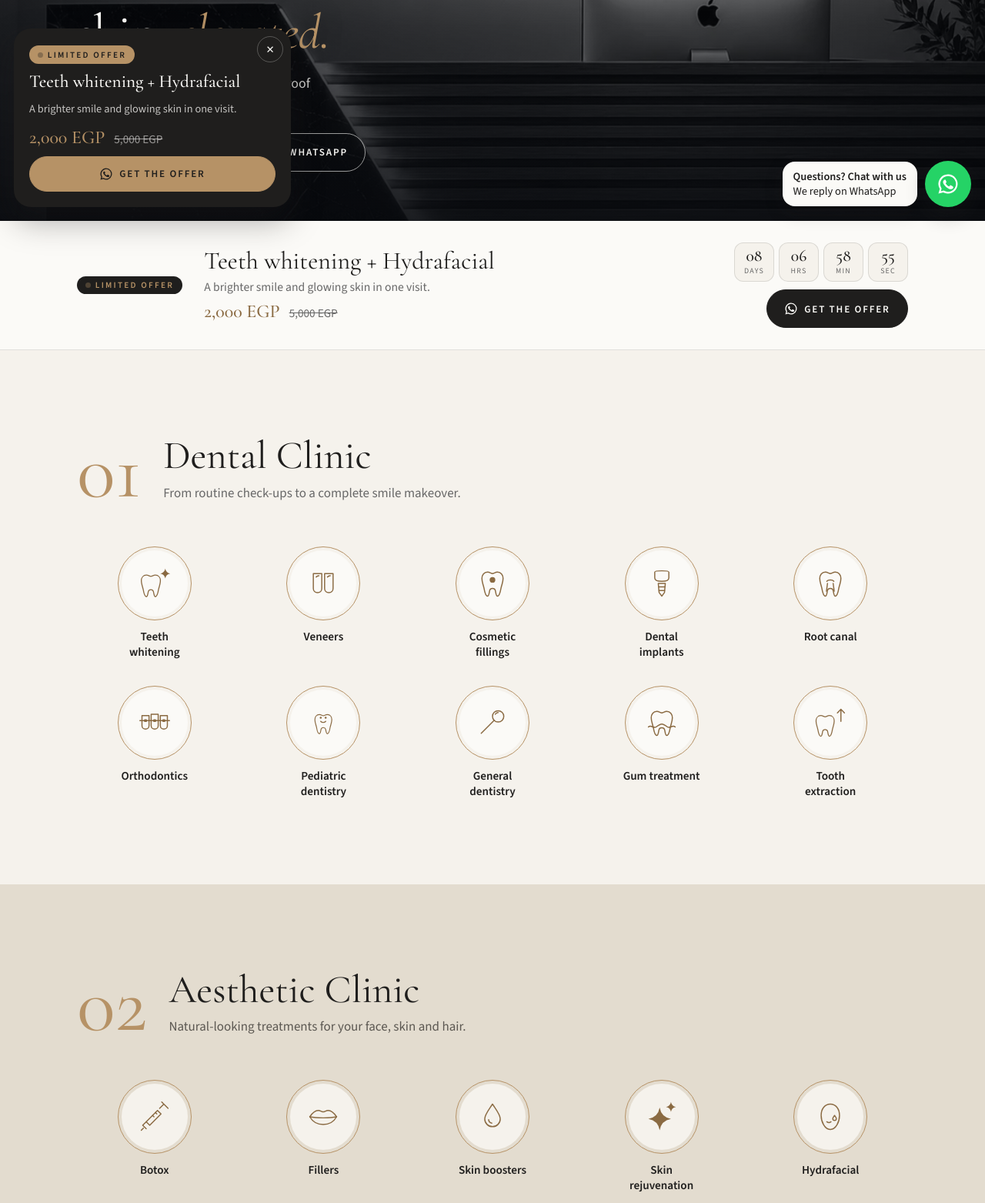
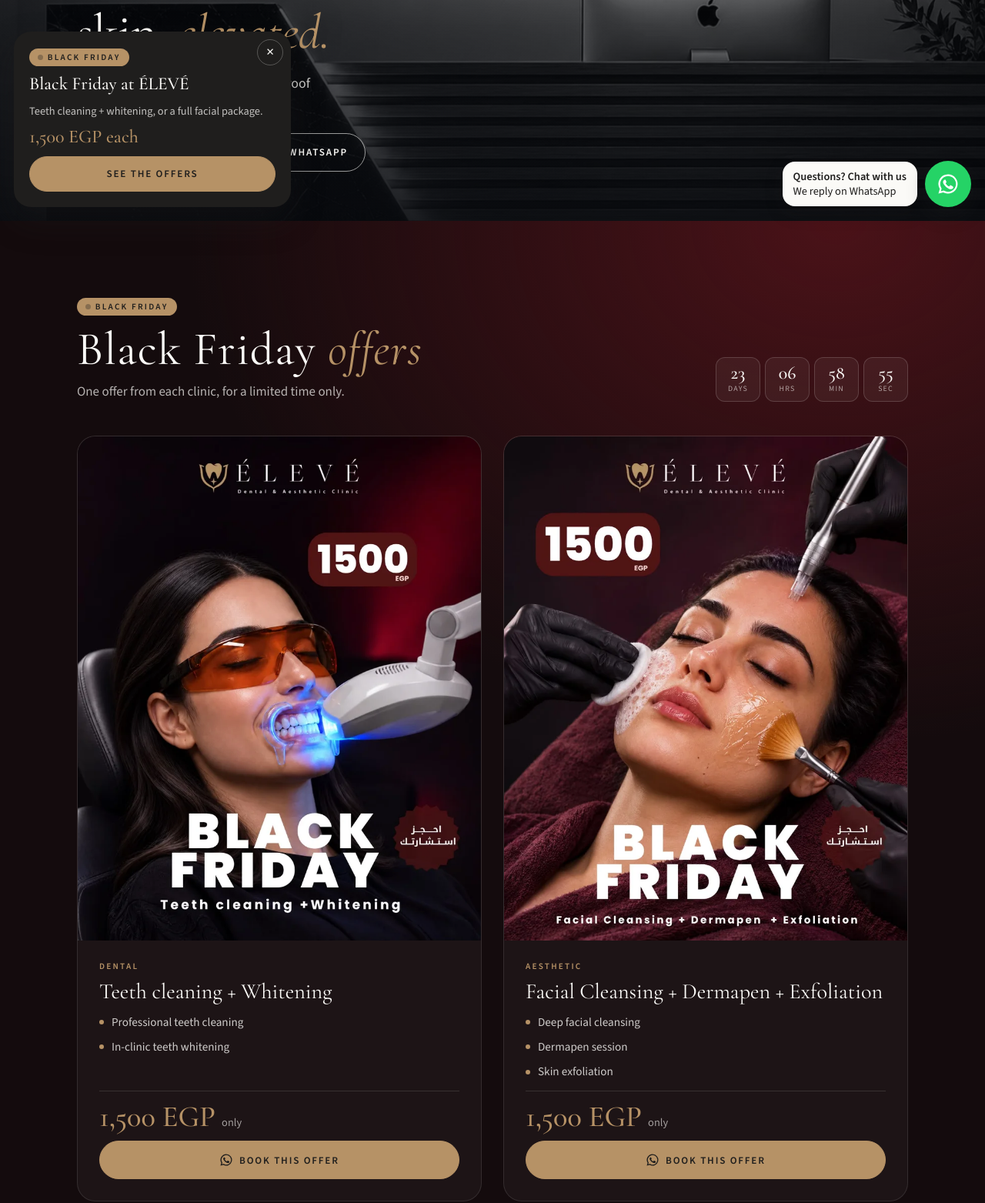
Before and after one commit to eleveclinc/eleveclinc.github.io, a plain HTML site: page index.html in a window 1280 px wide. Shown: the part 513-2076 px from the top of the page at 77% size. Drawn offline with nearby package versions, Linux system fonts and the light colour scheme.

Commit message:
Add files via upload

```diff
--- a/index.html
+++ b/index.html
@@ -16,7 +16,7 @@
 <meta property="og:url" content="https://eleveclinicegy.com/">
 <link rel="canonical" href="https://eleveclinicegy.com/">
 <meta name="twitter:card" content="summary_large_image">
-<script type="application/ld+json">{"@context":"https://schema.org","@type":"Dentist","name":"ÉLEVÉ Dental & Aesthetic Clinic","url":"https://eleveclinicegy.com/","image":"https://eleveclinicegy.com/og-image.jpg","address":{"@type":"PostalAddress","streetAddress":"35 Oman Street, off Mohie El Din Abou El Ezz","addressLocality":"Dokki","addressRegion":"Giza","addressCountry":"EG"},"hasMap":"https://maps.google.com/?q=Eleve%20dental%20and%20aesthetic%20clinic&ftid=0x145847f15ecc92a3:0x3178656723b6a2f4","telephone":"+201037343514","sameAs":["https://www.instagram.com/elevedentaleg/","https://www.instagram.com/eleveaestheticeg/","https://www.facebook.com/profile.php?id=61591872480309","https://www.facebook.com/profile.php?id=61592040232927"]}</script>
+<script type="application/ld+json">{"@context":"https://schema.org","@type":"Dentist","name":"ÉLEVÉ Dental & Aesthetic Clinic","url":"https://eleveclinicegy.com/","image":"https://eleveclinicegy.com/og-image.jpg","address":{"@type":"PostalAddress","streetAddress":"35 Oman Street, off Mohie El Din Abou El Ezz","addressLocality":"Dokki","addressRegion":"Giza","addressCountry":"EG"},"hasMap":"https://maps.google.com/?q=Eleve%20dental%20and%20aesthetic%20clinic&ftid=0x145847f15ecc92a3:0x3178656723b6a2f4","telephone":"+201037343514","sameAs":["https://www.instagram.com/elevedentaleg/","https://www.facebook.com/profile.php?id=61591872480309"]}</script>
 <link rel="preconnect" href="https://fonts.googleapis.com">
 <link rel="preconnect" href="https://fonts.gstatic.com" crossorigin>
 <link rel="stylesheet" href="https://fonts.googleapis.com/css2?family=Cormorant+Garamond:ital,wght@0,400;0,500;1,400&family=Pinyon+Script&family=Source+Sans+3:wght@300;400;600&family=Noto+Naskh+Arabic:wght@500;600&family=IBM+Plex+Sans+Arabic:wght@300;400;600&display=swap">
@@ -151,29 +151,41 @@ html.intro-on{overflow:hidden}
 @keyframes rise{from{opacity:0;transform:translateY(22px)}}
 @media (prefers-reduced-motion:reduce){.splash{display:none}}
 
-/* offer band */
-.offer{background:var(--paper);border-bottom:1px solid var(--line)}
-.offer .wrap{display:grid;grid-template-columns:auto 1fr auto;gap:28px;align-items:center;padding-block:28px}
-.tag{display:inline-flex;align-items:center;gap:.5em;background:var(--ink);color:var(--gold);border-radius:999px;padding:.55em 1em;font:600 .7rem/1 var(--body);letter-spacing:.2em;text-transform:uppercase;white-space:nowrap}
+/* Black Friday offers */
+.offer{--bf:#140b0d;--bf-2:#3a0f14;background:radial-gradient(120% 90% at 85% 0%,#4a1218 0%,rgba(74,18,24,0) 55%),var(--bf);color:var(--paper);padding-block:clamp(56px,8vw,96px)}
+.offer .head{display:flex;justify-content:space-between;align-items:end;gap:24px;flex-wrap:wrap;margin-bottom:clamp(28px,4vw,44px)}
+.offer .head h2{font:400 clamp(2.4rem,5vw,3.8rem)/1 var(--display);letter-spacing:.02em;margin-top:14px}
+.offer .head h2 em{color:var(--gold);font-style:italic}
+html[lang="ar"] .offer .head h2{font-family:var(--ar-display);font-weight:600;line-height:1.3}
+html[lang="ar"] .offer .head h2 em{font-style:normal}
+.offer .head p{color:rgba(251,250,247,.7);margin-top:10px;max-width:44ch}
+.tag{display:inline-flex;align-items:center;gap:.5em;background:var(--gold);color:var(--ink);border-radius:999px;padding:.55em 1em;font:600 .7rem/1 var(--body);letter-spacing:.2em;text-transform:uppercase;white-space:nowrap}
 html[lang="ar"] .tag{font-family:var(--ar-body);letter-spacing:0;font-size:.85rem}
-.tag i{width:7px;height:7px;border-radius:50%;background:var(--gold);animation:pulse 1.6s infinite}
+.tag i{width:7px;height:7px;border-radius:50%;background:var(--ink);animation:pulse 1.6s infinite}
 @keyframes pulse{50%{opacity:.25}}
-.offer h3{font-size:clamp(1.5rem,2.6vw,2rem)}
-.offer .txt{display:grid;gap:4px;min-width:0}
-.offer .txt p{color:var(--stone);font-size:.98rem}
-.price{display:flex;align-items:baseline;gap:12px;flex-wrap:wrap;margin-top:4px}
-.price b{font:500 1.5rem/1 var(--display);color:var(--gold-ink)}
-html[lang="ar"] .price b{font-family:var(--ar-display)}
-.price s{color:var(--stone);font-size:.95rem}
-.offer .side{display:grid;gap:10px;justify-items:end}
 .count{display:flex;gap:6px;font-variant-numeric:tabular-nums;direction:ltr}
-.count span{display:grid;justify-items:center;min-width:52px;padding:6px 4px;border:1px solid var(--line);border-radius:12px;background:var(--ivory)}
-.count b{font:500 1.35rem/1 var(--display)}
-.count small{font-size:.62rem;letter-spacing:.12em;text-transform:uppercase;color:var(--stone)}
+.count span{display:grid;justify-items:center;min-width:58px;padding:8px 4px;border:1px solid rgba(251,250,247,.16);border-radius:12px;background:rgba(251,250,247,.05)}
+.count b{font:500 1.5rem/1 var(--display);color:var(--paper)}
+.count small{font-size:.62rem;letter-spacing:.12em;text-transform:uppercase;color:rgba(251,250,247,.6)}
 html[lang="ar"] .count small{letter-spacing:0;font-size:.72rem}
-.offer .btn{background:var(--ink);border-color:var(--ink);color:var(--paper)}
-.offer .btn:hover{background:var(--gold);border-color:var(--gold);color:var(--ink)}
-@media (max-width:860px){.offer .wrap{grid-template-columns:1fr;gap:14px}.offer .side{justify-items:start}.offer .btn{width:100%}}
+.bf-grid{display:grid;grid-template-columns:1fr 1fr;gap:clamp(16px,2.4vw,28px)}
+.bf{display:flex;flex-direction:column;background:rgba(251,250,247,.04);border:1px solid rgba(251,250,247,.1);border-radius:24px;overflow:hidden;min-width:0}
+.bf figure{margin:0}
+.bf figure img{width:100%;height:auto;display:block;aspect-ratio:4/5;object-fit:cover}
+.bf .body{flex:1;display:flex;flex-direction:column;gap:12px;padding:clamp(18px,2.4vw,28px);min-width:0}
+.bf .dept{font:600 .7rem/1 var(--body);letter-spacing:.2em;text-transform:uppercase;color:var(--gold)}
+html[lang="ar"] .bf .dept{font-family:var(--ar-body);letter-spacing:0;font-size:.85rem}
+.bf h3{font-size:clamp(1.45rem,2.2vw,1.9rem);color:var(--paper)}
+.bf ul{list-style:none;margin:0;padding:0;display:grid;gap:8px}
+.bf li{display:flex;gap:10px;align-items:center;color:rgba(251,250,247,.8);font-size:.95rem}
+.bf li::before{content:"";width:6px;height:6px;border-radius:50%;background:var(--gold);flex:none}
+.bf .price{margin-top:auto;padding-top:14px;border-top:1px solid rgba(251,250,247,.12);display:flex;align-items:baseline;gap:8px}
+.bf .price b{font:500 2.4rem/1 var(--display);color:var(--gold)}
+html[lang="ar"] .bf .price b{font-family:var(--ar-display)}
+.bf .price span{color:rgba(251,250,247,.6);font-size:.9rem}
+.bf .btn{width:100%}
+.bf .btn:hover{background:var(--paper);border-color:var(--paper);color:var(--ink)}
+@media (max-width:700px){.bf-grid{grid-template-columns:1fr}}
 
 /* floating whatsapp + offer pop */
 .fab{position:fixed;z-index:75;inset-inline-end:max(18px,env(safe-area-inset-right,0px));bottom:calc(18px + env(safe-area-inset-bottom,0px));display:flex;align-items:center;gap:10px;flex-direction:row-reverse}
@@ -189,8 +201,10 @@ html[lang="ar"] .pop h4{font-family:var(--ar-display);font-weight:600;line-heigh
 .pop p{font-size:.9rem;color:rgba(251,250,247,.75)}
 .pop .price b{color:var(--gold)}
 .pop .price s{color:rgba(251,250,247,.55)}
-.pop .tag{background:var(--gold);color:var(--ink);justify-self:start}
-.pop .tag i{background:var(--ink)}
+.pop .tag{justify-self:start}
+.pop .price b{font:500 1.5rem/1 var(--display);color:var(--gold)}
+html[lang="ar"] .pop .price b{font-family:var(--ar-display)}
+.pop .btn.line{color:var(--paper);border-color:rgba(251,250,247,.4);background:transparent}
 .pop .x{position:absolute;top:10px;inset-inline-end:10px;width:34px;height:34px;border-radius:50%;border:1px solid rgba(251,250,247,.25);background:transparent;color:var(--paper);cursor:pointer}
 .pop .btn{width:100%;min-height:46px}
 @media (max-width:640px){.pop{width:auto;inset-inline-end:max(18px,env(safe-area-inset-right,0px));bottom:calc(92px + env(safe-area-inset-bottom,0px))}.bubble{display:none}}
@@ -444,6 +458,7 @@ html[lang="ar"] .info h4{font-family:var(--ar-body);letter-spacing:0;font-size:.
 .info a:hover{color:var(--gold)}
 .soc-l{margin:10px 0 6px;font-size:.85rem;color:rgba(251,250,247,.5)}
 .soc{display:flex;gap:8px;flex-wrap:wrap}
+.info .soc{margin-top:4px}
 .info .soc a{display:inline-flex;align-items:center;gap:8px;padding:8px 14px;border:1px solid rgba(251,250,247,.18);border-radius:999px;font-size:.9rem;transition:border-color .2s,color .2s}
 .info .soc a:hover{border-color:var(--gold);color:var(--gold)}
 .soc svg{width:16px;height:16px;fill:none;stroke:currentColor;stroke-width:1.7;stroke-linecap:round;stroke-linejoin:round}
@@ -545,17 +560,37 @@ html[lang="ar"] .facts dt{font-family:var(--ar-body);letter-spacing:0;font-size:
     </div>
   </section>
 
-  <section class="offer" id="offer" aria-label="Offer">
+  <section class="offer" id="offer" aria-labelledby="bf-t">
     <div class="wrap">
-      <span class="tag"><i></i><span data-i18n="offer.tag"></span></span>
-      <div class="txt">
-        <h3 class="o-title"></h3>
-        <p class="o-text"></p>
-        <div class="price"><b class="o-price"></b><s class="o-was"></s></div>
+      <div class="head">
+        <div>
+          <span class="tag"><i></i><span data-i18n="offer.tag"></span></span>
+          <h2 id="bf-t" data-i18n="bf.t"></h2>
+          <p data-i18n="bf.p"></p>
+        </div>
+        <div class="count" id="count" aria-label="Time left"></div>
       </div>
-      <div class="side">
-        <div class="count" id="count" aria-label="Time left"></div>
-        <a class="btn o-link" href="#" target="_blank" rel="noopener"><svg class="wa"><use href="#wa"/></svg><span data-i18n="offer.cta"></span></a>
+      <div class="bf-grid">
+        <article class="bf" data-offer="dental">
+          <figure><img src="bf-dental.webp" alt="" loading="lazy"></figure>
+          <div class="body">
+            <span class="dept o-dept"></span>
+            <h3 class="o-title"></h3>
+            <ul class="o-items"></ul>
+            <div class="price"><b class="o-price"></b><span data-i18n="bf.only"></span></div>
+            <a class="btn o-link" href="#" target="_blank" rel="noopener"><svg class="wa"><use href="#wa"/></svg><span data-i18n="offer.cta"></span></a>
+          </div>
+        </article>
+        <article class="bf" data-offer="aesthetic">
+          <figure><img src="bf-aesthetic.webp" alt="" loading="lazy"></figure>
+          <div class="body">
+            <span class="dept o-dept"></span>
+            <h3 class="o-title"></h3>
+            <ul class="o-items"></ul>
+            <div class="price"><b class="o-price"></b><span data-i18n="bf.only"></span></div>
+            <a class="btn o-link" href="#" target="_blank" rel="noopener"><svg class="wa"><use href="#wa"/></svg><span data-i18n="offer.cta"></span></a>
+          </div>
+        </article>
       </div>
     </div>
   </section>
@@ -830,15 +865,9 @@ html[lang="ar"] .facts dt{font-family:var(--ar-body);letter-spacing:0;font-size:
         </div>
         <div>
           <h4 data-i18n="i.followT"></h4>
-          <p class="soc-l" data-i18n="dept.dental"></p>
           <div class="soc">
-            <a href="https://www.instagram.com/elevedentaleg/" target="_blank" rel="noopener" aria-label="Instagram, dental"><svg viewBox="0 0 24 24"><rect x="3" y="3" width="18" height="18" rx="5"/><circle cx="12" cy="12" r="4"/><circle cx="17.5" cy="6.5" r="1" class="f"/></svg>Instagram</a>
-            <a href="https://www.facebook.com/profile.php?id=61591872480309" target="_blank" rel="noopener" aria-label="Facebook, dental"><svg viewBox="0 0 24 24"><path d="M14 8h3V4h-3a4 4 0 0 0-4 4v3H7v4h3v6h4v-6h3l1-4h-4V8z"/></svg>Facebook</a>
-          </div>
-          <p class="soc-l" data-i18n="dept.aesthetic"></p>
-          <div class="soc">
-            <a href="https://www.instagram.com/eleveaestheticeg/" target="_blank" rel="noopener" aria-label="Instagram, aesthetic"><svg viewBox="0 0 24 24"><rect x="3" y="3" width="18" height="18" rx="5"/><circle cx="12" cy="12" r="4"/><circle cx="17.5" cy="6.5" r="1" class="f"/></svg>Instagram</a>
-            <a href="https://www.facebook.com/profile.php?id=61592040232927" target="_blank" rel="noopener" aria-label="Facebook, aesthetic"><svg viewBox="0 0 24 24"><path d="M14 8h3V4h-3a4 4 0 0 0-4 4v3H7v4h3v6h4v-6h3l1-4h-4V8z"/></svg>Facebook</a>
+            <a href="https://www.instagram.com/elevedentaleg/" target="_blank" rel="noopener" aria-label="Instagram"><svg viewBox="0 0 24 24"><rect x="3" y="3" width="18" height="18" rx="5"/><circle cx="12" cy="12" r="4"/><circle cx="17.5" cy="6.5" r="1" class="f"/></svg>Instagram</a>
+            <a href="https://www.facebook.com/profile.php?id=61591872480309" target="_blank" rel="noopener" aria-label="Facebook"><svg viewBox="0 0 24 24"><path d="M14 8h3V4h-3a4 4 0 0 0-4 4v3H7v4h3v6h4v-6h3l1-4h-4V8z"/></svg>Facebook</a>
           </div>
         </div>
       </div>
@@ -855,9 +884,11 @@ html[lang="ar"] .facts dt{font-family:var(--ar-body);letter-spacing:0;font-size:
 <div class="pop" id="pop" role="dialog" aria-labelledby="pop-t" aria-hidden="true">
   <button class="x" type="button" id="pop-x" aria-label="Close">✕</button>
   <span class="tag"><i></i><span data-i18n="offer.tag"></span></span>
-  <h4 id="pop-t" class="o-title"></h4>
-  <p class="o-text"></p>
-  <div class="price"><b class="o-price"></b><s class="o-was"></s></div>
+  <h4 id="pop-t" data-i18n="bf.popT"></h4>
+  <p data-i18n="bf.popP"></p>
+  <div class="price"><b data-i18n="bf.price"></b><s></s></div>
+  <a class="btn" id="pop-see" href="#offer" data-i18n="bf.see"></a>
+</div>
   <a class="btn o-link" href="#" target="_blank" rel="noopener"><svg class="wa"><use href="#wa"/></svg><span data-i18n="offer.cta"></span></a>
 </div>
 
@@ -883,13 +914,17 @@ html[lang="ar"] .facts dt{font-family:var(--ar-body);letter-spacing:0;font-size:
 /* ===== Replace before launch ===== */
 const WHATSAPP_NUMBER = "201037343514";
 
-/* The current offer: edit this block to change the offer everywhere on the site */
+/* Current offers: edit this block to change the offers everywhere on the site */
 const OFFER = {
   active: true,
-  ends: "2026-11-15T23:59:00+02:00",      // countdown end; the offer hides itself after this
+  ends: "2026-11-30T23:59:00+02:00",      // countdown end; the offers hide themselves after this
   popupDelaySeconds: 15,                  // the offer message slides in after this, or as soon as the visitor scrolls past the top section
-  en:{ title:"Teeth whitening + Hydrafacial", text:"A brighter smile and glowing skin in one visit.", price:"2,000 EGP", was:"5,000 EGP" },
-  ar:{ title:"تبييض أسنان + هيدرافيشيال", text:"ابتسامة أفتح وبشرة منورة في زيارة واحدة.", price:"٢٬٠٠٠ جنيه", was:"٥٬٠٠٠ جنيه" }
+  items: {
+    dental:   { en:{ title:"Teeth cleaning + Whitening", items:["Professional teeth cleaning","In-clinic teeth whitening"], price:"1,500 EGP" },
+                ar:{ title:"تنظيف + تبييض الأسنان", items:["تنظيف احترافي للأسنان","تبييض الأسنان في العيادة"], price:"١٬٥٠٠ جنيه" } },
+    aesthetic:{ en:{ title:"Facial Cleansing + Dermapen + Exfoliation", items:["Deep facial cleansing","Dermapen session","Skin exfoliation"], price:"1,500 EGP" },
+                ar:{ title:"تنظيف بشرة + ديرمابن + تقشير", items:["تنظيف عميق للبشرة","جلسة ديرمابن","تقشير للبشرة"], price:"١٬٥٠٠ جنيه" } }
+  }
 };
 
 const T = {
@@ -912,7 +947,7 @@ en:{
  "sh.book":"Book this on WhatsApp","sh.note":"Typical figures. Your doctor confirms your plan at the consultation.",
  "dept.dental":"Dental","dept.aesthetic":"Aesthetic","brands":"Brands:",
  "msg":"Hello ÉLEVÉ, I'd like to book","msgGen":"Hello ÉLEVÉ, I'd like to book an appointment.",
- "offer.tag":"Limited offer","offer.cta":"Get the offer","offer.msg":"Hello ÉLEVÉ, I'd like the offer","offer.ended":"Offer ended",
+ "offer.tag":"Black Friday","offer.cta":"Book this offer","offer.msg":"Hello ÉLEVÉ, I'd like to book the Black Friday offer","offer.ended":"Offer ended","bf.t":"Black Friday <em>offers</em>","bf.p":"One offer from each clinic, for a limited time only.","bf.only":"only","bf.popT":"Black Friday at ÉLEVÉ","bf.popP":"Teeth cleaning + whitening, or a full facial package.","bf.price":"1,500 EGP each","bf.see":"See the offers",
  "d":"Days","h":"Hrs","m":"Min","s":"Sec",
  "fab.t":"Questions? Chat with us","fab.s":"We reply on WhatsApp",
  "book.alt":"Prefer to chat?","book.altLink":"Message us on WhatsApp",
@@ -943,7 +978,7 @@ ar:{
  "sh.book":"احجز الخدمة دي على واتساب","sh.note":"أرقام تقريبية. الطبيب بيأكد خطتك في الاستشارة.",
  "dept.dental":"الأسنان","dept.aesthetic":"التجميل","brands":"الخامات:",
  "msg":"مرحبًا إيليفيه، أحب أحجز","msgGen":"مرحبًا إيليفيه، أحب أحجز معاد.",
- "offer.tag":"عرض لفترة محدودة","offer.cta":"احصل على العرض","offer.msg":"مرحبًا إيليفيه، أحب أحجز العرض","offer.ended":"انتهى العرض",
+ "offer.tag":"بلاك فرايداي","offer.cta":"احجز العرض","offer.msg":"مرحبًا إيليفيه، أحب أحجز عرض البلاك فرايداي","bf.t":"عروض <em>البلاك فرايداي</em>","bf.p":"عرض من كل عيادة، لفترة محدودة بس.","bf.only":"فقط","bf.popT":"بلاك فرايداي في إيليفيه","bf.popP":"تنظيف وتبييض للأسنان، أو باكدج كاملة للبشرة.","bf.price":"١٬٥٠٠ جنيه للعرض","bf.see":"شوف العروض","offer.ended":"انتهى العرض",
  "d":"يوم","h":"ساعة","m":"دقيقة","s":"ثانية",
  "fab.t":"عندك سؤال؟ كلمنا","fab.s":"بنرد على واتساب",
  "book.alt":"تحب تتكلم معانا مباشرة؟","book.altLink":"ابعت لنا على واتساب",
@@ -1021,6 +1056,9 @@ const DOCTORS = [
  {img:"moaz", script:"Moaz",
   en:{l1:"Dr.", l2:"Moaz", role:"Dentist", bio:""},
   ar:{l1:"د.", l2:"معاذ", role:"طبيب أسنان", bio:""}},
+ {img:"gamal", script:"Mohamed",
+  en:{l1:"Dr. Mohamed", l2:"Gamal", role:"General Dentist", bio:"Provides everyday dental care, from check-ups and cleaning to fillings, to keep your teeth healthy."},
+  ar:{l1:"د. محمد", l2:"جمال", role:"طبيب أسنان عام", bio:"يقدّم رعاية الأسنان اليومية، من الكشف والتنظيف للحشوات، علشان أسنانك تفضل سليمة."}},
  {img:"basma", script:"Basma",
   en:{l1:"Dr. Basma", l2:"Mostafa", role:"Master’s Degree in Prosthodontics, Kasr Al Ainy · Pediatric Dentistry Specialist", bio:"Focuses on prosthodontics and aesthetic dental restorations, alongside specialised dental care for children tailored to each stage of their development."},
   ar:{l1:"د. بسمة", l2:"مصطفى", role:"ماجستير التركيبات، قصر العيني · أخصائية طب أسنان الأطفال", bio:"تركّز على التركيبات والترميمات التجميلية للأسنان، إلى جانب رعاية متخصصة لأسنان الأطفال تناسب احتياجاتهم في كل مرحلة من مراحل النمو."}},
@@ -1068,12 +1106,15 @@ function fill(id){
 /* offer */
 const offerLive = () => OFFER.active && new Date(OFFER.ends) > new Date();
 function renderOffer(){
-  const o = OFFER[lang];
-  $$(".o-title").forEach(e=>e.textContent=o.title);
-  $$(".o-text").forEach(e=>e.textContent=o.text);
-  $$(".o-price").forEach(e=>e.textContent=o.price);
-  $$(".o-was").forEach(e=>{e.textContent=o.was; e.hidden=!o.was;});
-  $$(".o-link").forEach(a=>a.href=wa(`${t("offer.msg")}: ${o.title}`));
+  $$(".bf[data-offer]").forEach(card=>{
+    const k=card.dataset.offer, o=OFFER.items[k][lang];
+    card.querySelector(".o-dept").textContent=t("dept."+k);
+    card.querySelector(".o-title").textContent=o.title;
+    card.querySelector(".o-items").innerHTML=o.items.map(x=>`<li>${x}</li>`).join("");
+    card.querySelector(".o-price").textContent=o.price;
+    card.querySelector(".o-link").href=wa(`${t("offer.msg")}: ${o.title} (${o.price})`);
+    card.querySelector("img").alt=`Black Friday: ${OFFER.items[k].en.title}, ${OFFER.items[k].en.price}`;
+  });
   $("#offer").hidden = !offerLive();
   tick();
 }
@@ -1089,7 +1130,7 @@ setInterval(tick,1000);
 function showPop(){ $("#pop").classList.add("on"); $("#pop").setAttribute("aria-hidden","false"); }
 function hidePop(){ $("#pop").classList.remove("on"); $("#pop").setAttribute("aria-hidden","true"); try{sessionStorage.setItem("eleve-pop","1")}catch(e){} }
 $("#pop-x").addEventListener("click", hidePop);
-$("#pop .o-link").addEventListener("click", hidePop);
+$("#pop-see").addEventListener("click", hidePop);
 (function(){ let seen=false; try{seen=sessionStorage.getItem("eleve-pop")==="1"}catch(e){}
   if (!offerLive() || seen) return;
   let shown=false; const once=()=>{ if(shown) return; shown=true; removeEventListener("scroll",onS); showPop(); };
@@ -1099,7 +1140,7 @@ $("#pop .o-link").addEventListener("click", hidePop);
 /* form */
 function fillForm(){
   const sel=$("#f-svc"), keep=sel.value;
-  let h = (offerLive()?`<option value="offer">${t("fm.offer")}: ${OFFER[lang].title}</option>`:"") + `<option value="consult">${t("fm.consult")}</option>`;
+  let h = (offerLive()?Object.keys(OFFER.items).map(k=>`<option value="offer-${k}">${t("offer.tag")}: ${OFFER.items[k][lang].title} (${OFFER.items[k][lang].price})</option>`).join(""):"") + `<option value="consult">${t("fm.consult")}</option>`;
   for (const d of ["dental","aesthetic"]) h += `<optgroup label="${t("dept."+d)}">`+S[d].map(it=>`<option value="${it[0]}">${name(it)}</option>`).join("")+`</optgroup>`;
   sel.innerHTML = h; if ([...sel.options].some(o=>o.value===keep)) sel.value = keep; else sel.value = "consult";
 }
```
Also changed, not shown: bf-aesthetic.webp (added), bf-dental.webp (added), drc-gamal.webp (added).
